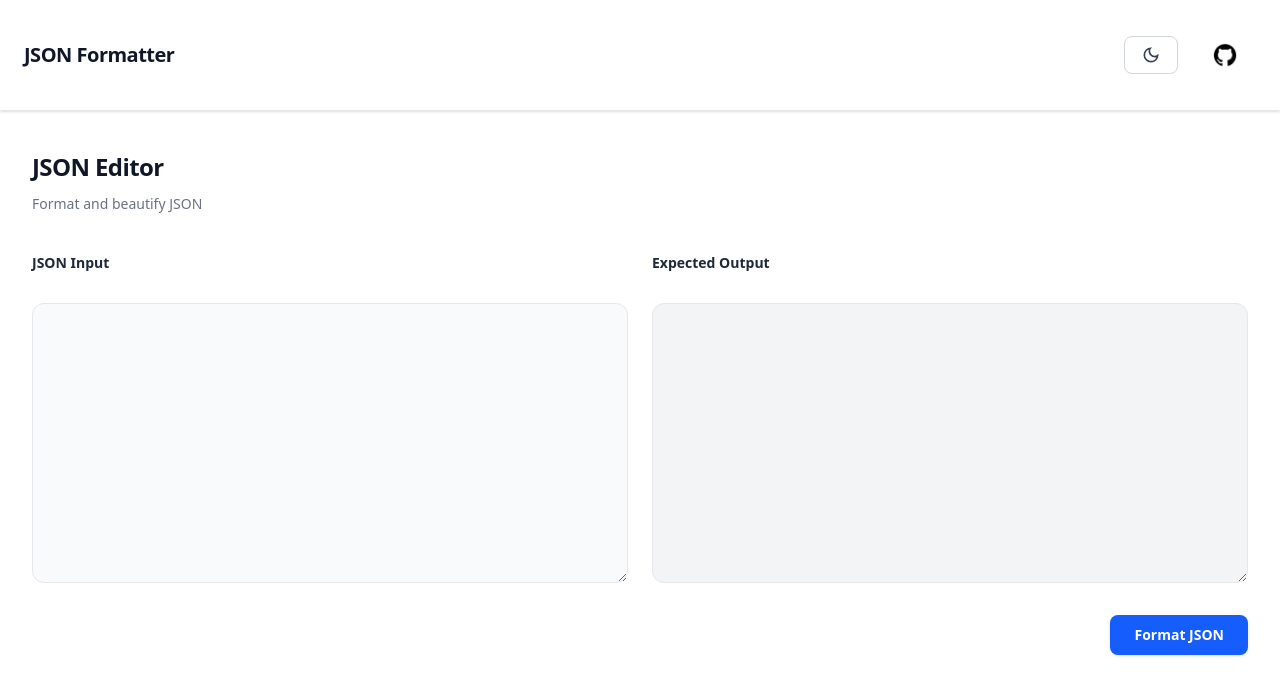
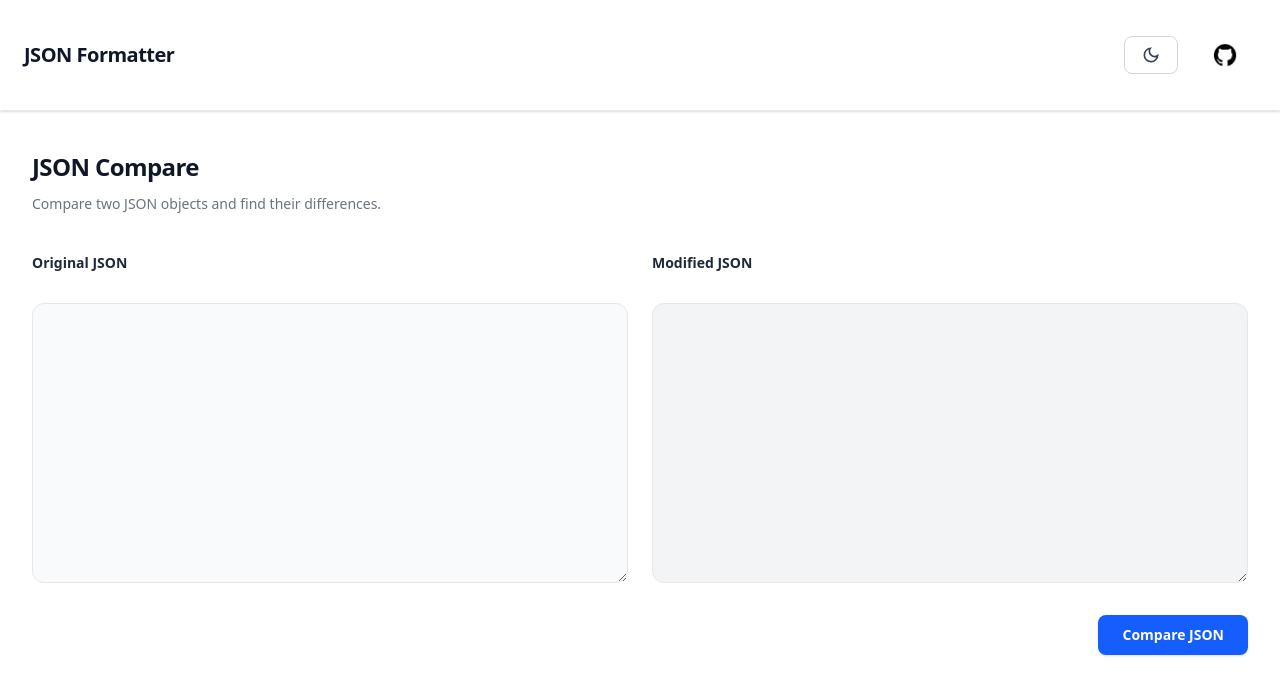
Before and after one commit to Htut-7/JSON-Toolkit, a Next.js app: page /compare in a window 1280 px wide. Shown: the top 694 px of the page. Built offline with nearby package versions, Linux system fonts and the light colour scheme.

Commit message:
fix: update UI process for compare page

```diff
--- a/components/JsonCompare.tsx
+++ b/components/JsonCompare.tsx
@@ -3,7 +3,8 @@
 import React, { useState } from "react";
 
 function JsonCompare() {
-  const [input, setInput] = useState("");
+  const [inputA, setInputA] = useState("");
+  const [inputB, setInputB] = useState("");
   const [output, setOutput] = useState("");
   const [error, setError] = useState("");
 
@@ -11,10 +12,10 @@ function JsonCompare() {
     <div className="w-full space-y-8">
       <div className="space-y-2">
         <h2 className="text-2xl font-bold tracking-tight text-gray-900 dark:text-white">
-          JSON Editor
+          JSON Compare
         </h2>
         <span className="text-sm text-gray-500 dark:text-gray-400">
-          Format and beautify JSON
+          Compare two JSON objects and find their differences.
         </span>
       </div>
 
@@ -22,16 +23,16 @@ function JsonCompare() {
         <div className="flex flex-col gap-3">
           <div className="mb-3 flex h-8 items-center justify-between">
             <label className="text-sm font-semibold text-gray-800 dark:text-gray-200">
-              JSON Input
+              Original JSON
             </label>
           </div>
 
           <textarea
             onChange={(e) => {
-              setInput(e.target.value);
+              setInputA(e.target.value);
               setError("");
             }}
-            value={input}
+            value={inputA}
             className="min-h-[280px] w-full resize-y rounded-xl border border-gray-200 bg-gray-50 p-4 font-mono text-sm leading-6 text-gray-800 outline-none transition-all placeholder:text-gray-400 focus:border-blue-500 focus:ring-2 focus:ring-blue-500/20 dark:border-gray-700 dark:bg-gray-900 dark:text-gray-200 dark:placeholder:text-gray-600 dark:focus:border-blue-400"
           />
         </div>
@@ -39,7 +40,7 @@ function JsonCompare() {
         <div className="flex flex-col gap-3">
           <div className="mb-3 flex h-8 items-center justify-between">
             <label className="text-sm font-semibold text-gray-800 dark:text-gray-200">
-              Expected Output
+              Modified JSON
             </label>
 
             {/* <div className="flex justify-between gap-5">
@@ -49,9 +50,11 @@ function JsonCompare() {
           </div>
 
           <textarea
-            value={output}
-            readOnly
-
+            value={inputB}
+            onChange={(e) => {
+              setInputB(e.target.value);
+              setError("");
+            }}
             className="min-h-[280px] w-full resize-y rounded-xl border border-gray-200 bg-gray-100 p-4 font-mono text-sm leading-6 text-gray-700 outline-none placeholder:text-gray-400 dark:border-gray-700 dark:bg-gray-950 dark:text-gray-300 dark:placeholder:text-gray-600"
           />
         </div>
@@ -59,12 +62,21 @@ function JsonCompare() {
 
       {/* {error && <p className="text-sm text-red-500">{error}</p>} */}
 
+      {output && <div>
+        <h3>Comparison results</h3>
+        <textarea
+          className="min-h-[200px] w-full resize-y rounded-xl border border-gray-200 bg-gray-50 p-4 font-mono text-sm dark:border-gray-700 dark:bg-gray-900 dark:text-gray-200"
+          readOnly
+          value={output}
+        />
+      </div>}
+
       <div className="flex justify-end">
         <button
           type="button"
           className="rounded-lg bg-blue-600 px-6 py-2.5 text-sm font-semibold text-white shadow-sm transition-all duration-200 hover:bg-blue-700 hover:shadow-md active:scale-95 dark:bg-blue-500 dark:hover:bg-blue-600"
         >
-          Format JSON
+          Compare JSON
         </button>
       </div>
     </div>
```
